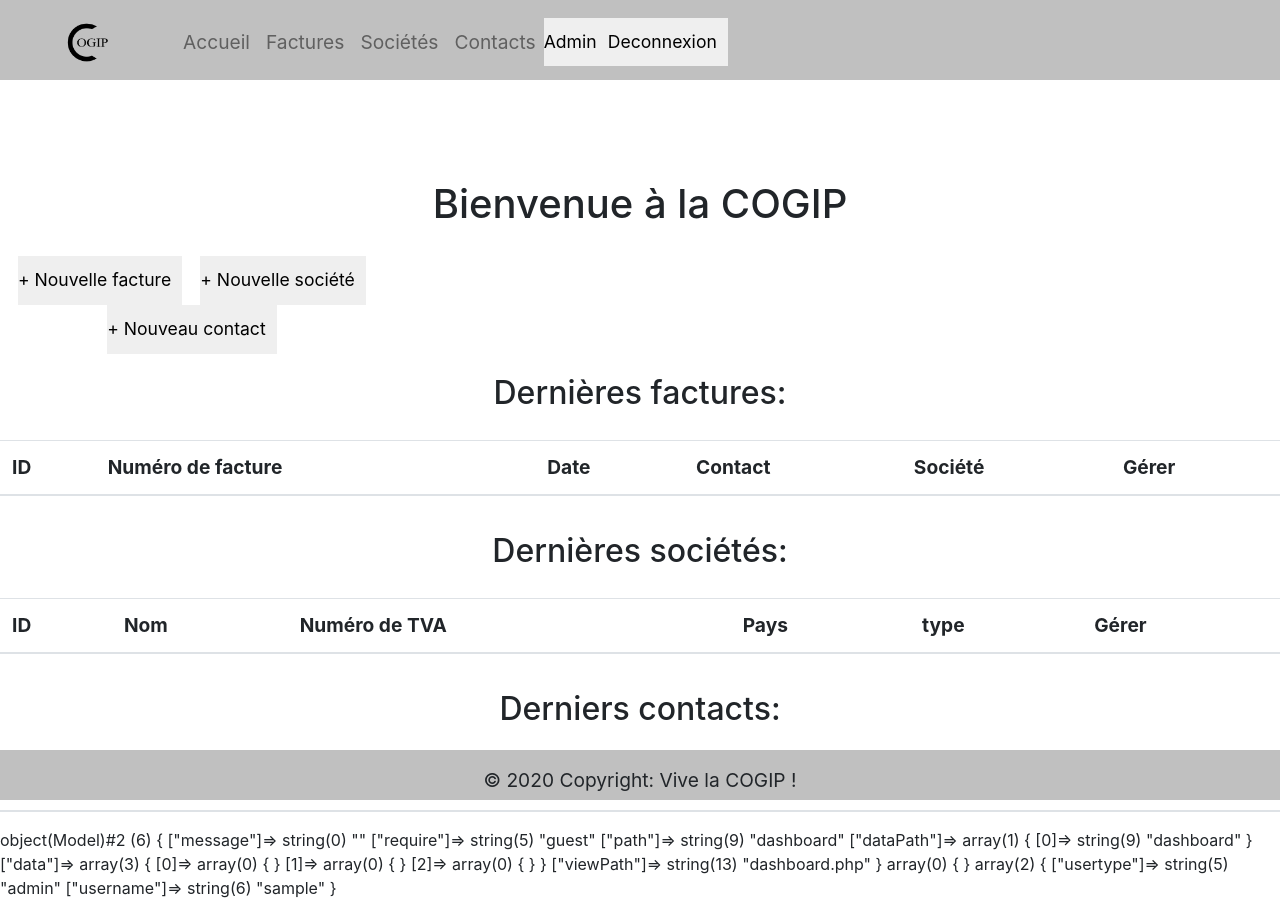
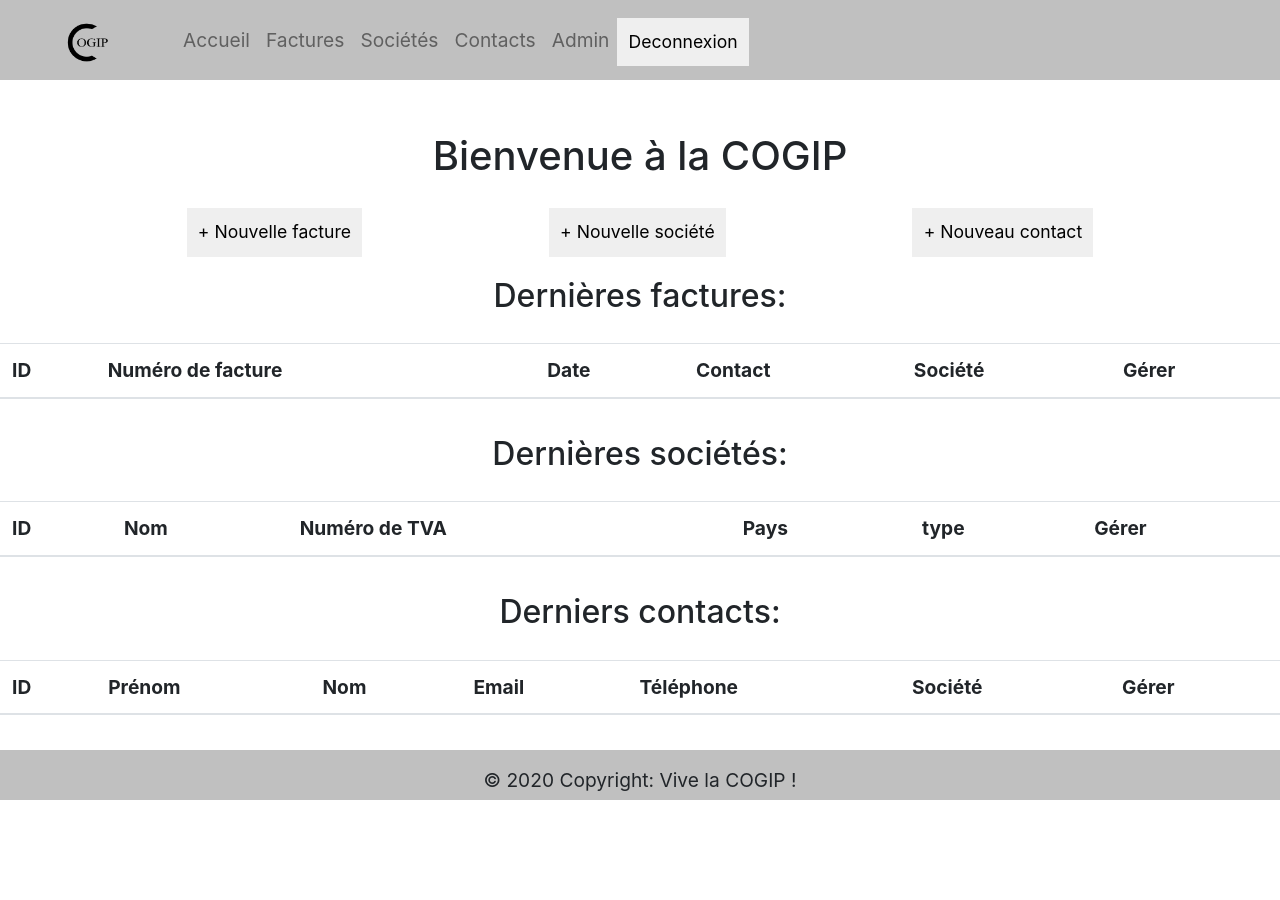
Before and after one commit to DewerseB/COGIP-app, a PHP site: page / in a window 1280 px wide. After the commit the page ends 800 px from the top, so only its background shows below. Run offline with PHP 8.4, Linux system fonts and the light colour scheme; the visitor is signed in with stand-in values (Sample User, id 1); data that the repository does not hold is empty.

Commit message:
Forms with bootstrap

```diff
--- a/controller/controller.php
+++ b/controller/controller.php
@@ -8,7 +8,7 @@
 
         require_once './view/template.php';
 
-        var_dump($model);
-        var_dump($_POST);
-        if (isset($_SESSION)) var_dump($_SESSION);
+        // var_dump($model);
+        // var_dump($_POST);
+        // if (isset($_SESSION)) var_dump($_SESSION);
     }
--- a/public/css/style.css
+++ b/public/css/style.css
@@ -10,7 +10,7 @@ main {
 body {
     height: 100%;
     margin: 0;
-    padding: 0;
+    padding: 2rem 0;
 }
 
 header,
@@ -26,7 +26,7 @@ footer {
 a {
     text-decoration: none;
 }
-
+/*
 .formContent {
     width: 100%;
     max-width: 40rem;
@@ -44,15 +44,15 @@ div.form {
 }
 
 input {
-    height: 1rem;
+    height: 2rem;
+} */
+
+div.nav-add {
+    display: flex;
+    justify-content: space-evenly;
 }
 
-div.nav {
-    width: 30%;
-    display: flex;
-    justify-content: space-evenly;
-    padding-left: auto;
-}
+/* Buttons style */
 
 button {
     display: inline-block;
@@ -65,13 +65,12 @@ button {
     font-size: 1rem;
     cursor: pointer;
     text-align: center;
-    transition: background 400ms ease-in-out, color 400ms ease-in-out,
-        transform 400ms ease;
+    transition: background 400ms ease-in-out, color 400ms ease-in-out, transform 400ms ease;
     -webkit-appearance: none;
     -moz-appearance: none;
 }
 
-button.nav {
+button.navBtn {
     font-size: 1.1rem;
     text-align: center;
     /* background: rgb(150, 200, 250); */
--- a/view/header.php
+++ b/view/header.php
@@ -1,16 +1,15 @@
-<header>
+<header class="fixed-top">
 
 
-    <nav class="navbar navbar-expand-lg navbar-light  background-color: #c0c0c0;">
-  <a class="navbar-brand" href=""><img src="/COGIP-app/public/img/logo.png" alt="logo" width="30%"></a>
+<nav class="navbar navbar-expand-lg navbar-light">
+  <a class="navbar-brand" href="/COGIP-app/dashboard"><img src="/COGIP-app/public/img/logo.png" alt="logo" width="30%"></a>
   <button class="navbar-toggler" type="button" data-toggle="collapse" data-target="#navbarNavDropdown" aria-controls="navbarNavDropdown" aria-expanded="false" aria-label="Toggle navigation">
     <span class="navbar-toggler-icon"></span>
   </button>
   <div class="collapse navbar-collapse" id="navbarNavDropdown">
     <ul class="navbar-nav navbar-right">
-
       <li class="nav-item ">
-        <a class="nav-link" href="/COGIP-app/dashboard">Accueil<span class="sr-only">(current)</span></a>
+        <a class="nav-link" href="/COGIP-app/dashboard">Accueil</a>
       </li>
 
       <li class="nav-item">
@@ -24,16 +23,15 @@
       <li class="nav-item">
         <a class="nav-link" href="/COGIP-app/contacts/list">Contacts</a>
       </li>
-
-        </ul>
       <?php
         if (Auth::isLogged()) {
-                if ($_SESSION['usertype'] === 'admin') echo '<a href="/COGIP-app/admin/admin"><button class="nav" type="button">Admin</button></a>';
-                echo '<form action="" method="POST"><button class="nav" type="submit" name="submit" value="logout">Deconnexion</button></form>';
+            if ($_SESSION['usertype'] === 'admin') echo '<li class="nav-item"><a class="nav-link" href="/COGIP-app/admin/admin">Admin</a></li>';
+            echo '<li class="nav-item"><form action="" method="POST"><button class="navBtn" type="submit" name="submit" value="logout">Deconnexion</button></form></li>';
         } else {
-                echo '<a href="/COGIP-app/login"><button class="nav" type="button">Connexion</button></a>';
+            echo '<li class="nav-item"><a href="/COGIP-app/login"><button class="navBtn" type="button">Connexion</button></a></li>';
         }
       ?>
+    </ul>
   </div>
 </nav>
 
--- a/view/pages/dashboard.php
+++ b/view/pages/dashboard.php
@@ -6,10 +6,10 @@
 
 <?php
     if (Auth::isLogged()) {
-        echo '<div class="nav">';
-        echo '<a href="/COGIP-app/invoices/add"><button class="nav">+ Nouvelle facture</button></a>';
-        echo '<a href="/COGIP-app/companies/add"><button class="nav">+ Nouvelle société</button></a>';
-        echo '<a href="/COGIP-app/contacts/add"><button class="nav">+ Nouveau contact</button></a>';
+        echo '<div class="nav-add">';
+        echo '<a href="/COGIP-app/invoices/add"><button class="navBtn">+ Nouvelle facture</button></a>';
+        echo '<a href="/COGIP-app/companies/add"><button class="navBtn">+ Nouvelle société</button></a>';
+        echo '<a href="/COGIP-app/contacts/add"><button class="navBtn">+ Nouveau contact</button></a>';
         echo '</div>';
     }
 ?>
```
Also changed, not shown: view/pages/companies/add.php (+20 -20 lines), view/pages/contacts/add.php (+24 -25 lines), view/pages/invoices/add.php (+20 -20 lines). Lines whose indentation alone changed are shown as unchanged.
